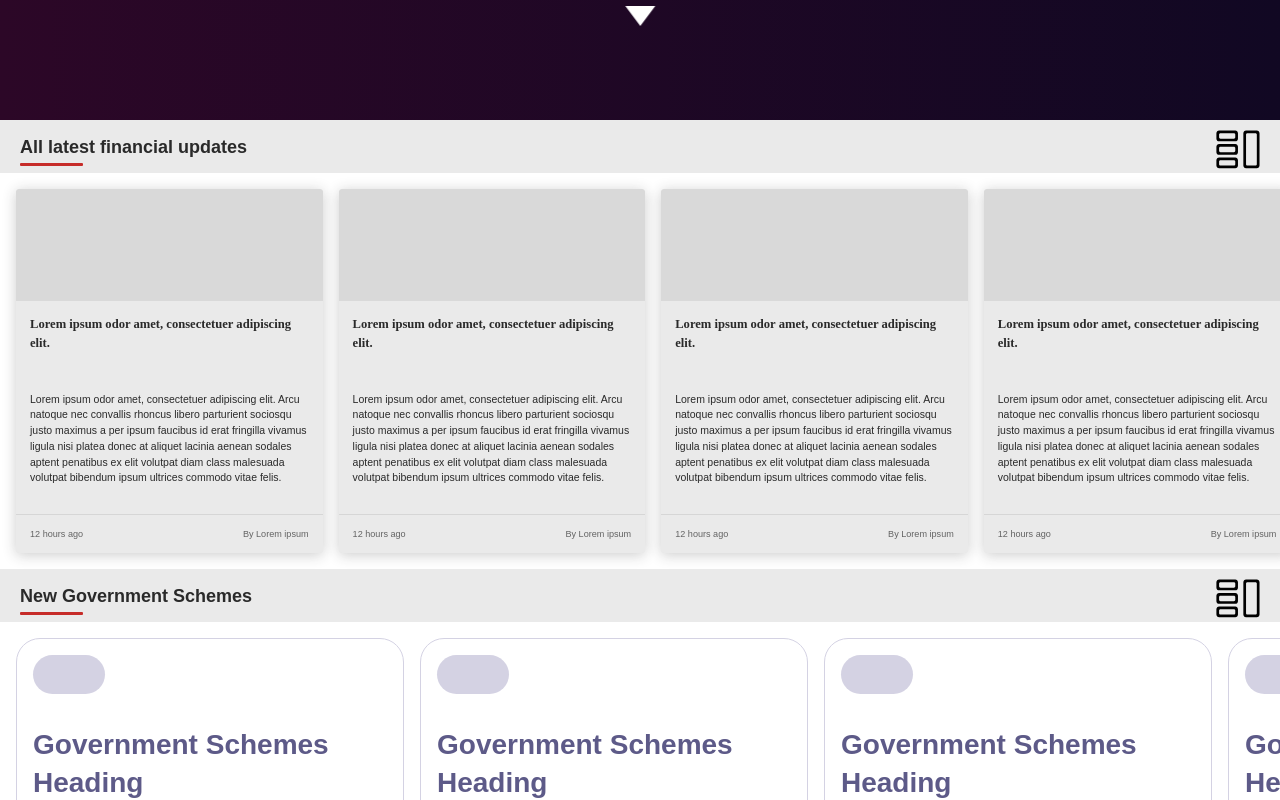
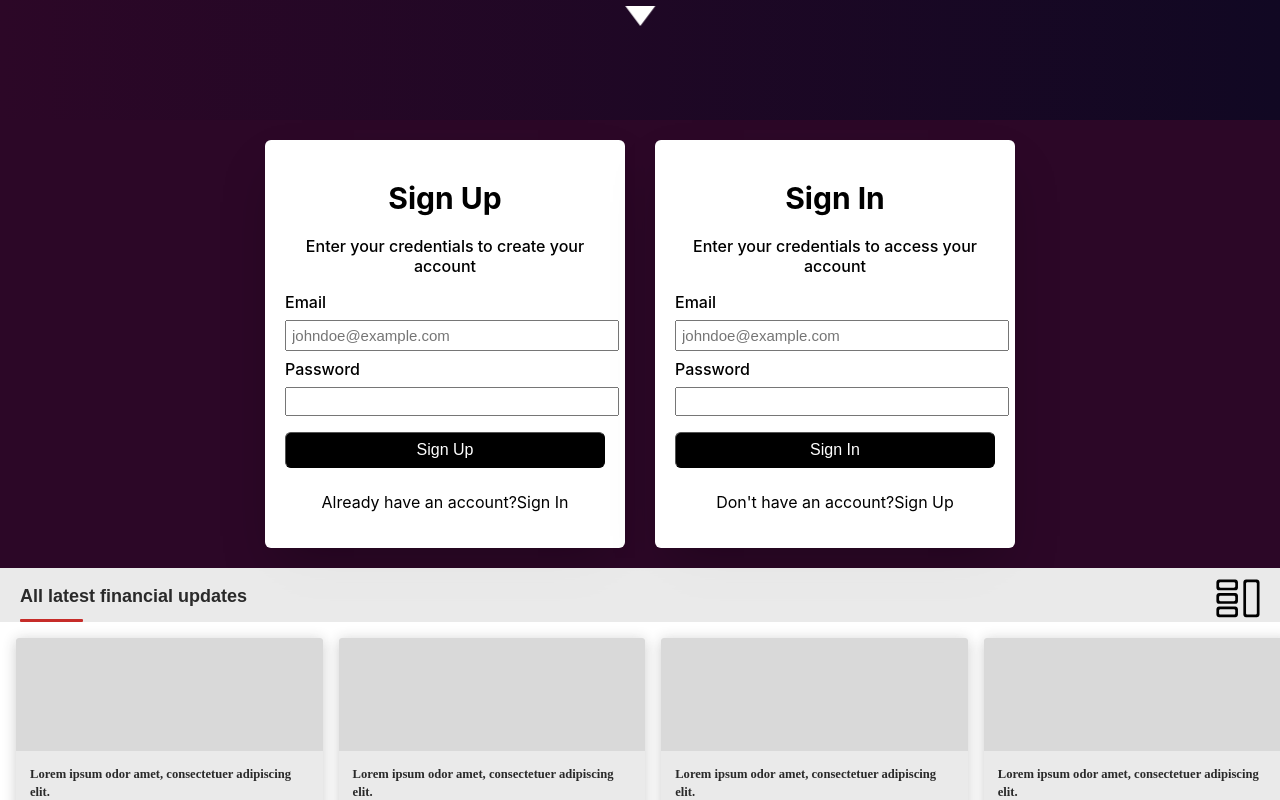
Before and after one commit to divyansh-2005/FinNews, a React (Create React App) app in the folder frontend/: page / in a window 1280 px wide. Shown: the part 680-1480 px from the top of the page. Built offline with nearby package versions, Linux system fonts and the light colour scheme.

Commit message:
added sign up and sign in section with functionality

```diff
--- /dev/null
+++ b/frontend/src/components/Auth/Auth.css
@@ -0,0 +1,15 @@
+.main-container{
+    display: flex;
+    flex-direction: row;
+    width: 100%;
+    justify-content:center;
+    gap: 10px;
+    background-color:rgb(44, 7, 39);
+    padding-top: 10px;
+    padding-bottom: 10px;
+}
+@media(max-width:768px){
+    .main-container{
+        flex-direction: column;
+    }
+}
--- /dev/null
+++ b/frontend/src/components/Auth/Auth.jsx
@@ -0,0 +1,13 @@
+import React from 'react'
+import SignUp from '../SignUp/SignUp.jsx'
+import SignIn  from "../SignIn/SignIn.jsx"
+import "./Auth.css"
+function Auth() {
+  return (
+    <div className='main-container'>
+        <SignUp></SignUp>
+        <SignIn></SignIn>
+    </div>
+  )
+}
+export default Auth
--- /dev/null
+++ b/frontend/src/components/SignIn/SignIn.css
@@ -0,0 +1,73 @@
+.container{
+    display: flex;
+    flex-direction: column;
+    justify-content: center;
+    align-items: center;
+    background-color:rgb(44, 7, 39);
+    padding: 10px;
+
+}
+.card{
+    padding-top: 1.25rem;
+    padding-bottom: 1.25rem;
+    padding-left: 1.25rem;
+    padding-right: 1.25rem;
+    border-radius: 0.375rem;
+    border-width: 1px;
+    width: 20rem;
+    height: fit-content;
+    background-color: #ffffff;
+    box-shadow: 0 25px 50px -12px rgba(0, 0, 0, 0.25);
+}
+h1{
+    font-size: 1.875rem;
+    line-height: 2.25rem;
+    font-weight: 700;
+    text-align: center;
+
+}
+.info{
+    text-align: center;
+    font-weight: 500;
+}
+.warning{
+    font-size: 14px;
+    line-height: 1rem;
+    color: #EF4444;
+    font-weight: 500;
+}
+.email{
+    padding: 5px;
+    margin-top: 0.5rem;
+    margin-bottom: 0.5rem;
+    width: 100%;
+    font-size: 15px;
+}
+.password{
+    margin-top: 0.5rem;
+    margin-bottom: 0.5rem;
+    width: 100%;
+    padding: 5px;
+}
+.btn{
+    padding: 8px;
+    margin-top: 0.5rem;
+    margin-bottom: 0.5rem;
+    border-radius: 0.375rem;
+    border-width: 1px;
+    width: 100%;
+    text-align: center;
+    color: #ffffff;
+    background-color: #000000;
+    cursor: pointer;
+    font-size: 16px;
+}
+.btn:hover{
+    opacity: 0.9;
+}
+label{
+        font-weight: 500;
+}
+.query{
+    text-align: center;
+}
--- /dev/null
+++ b/frontend/src/components/SignIn/SignIn.jsx
@@ -0,0 +1,48 @@
+import React, { useState} from 'react'
+import { useRef } from 'react'
+import "./SignIn.css"
+function SignUp() {
+  let emailinput=useRef();
+  let passwordinput=useRef();
+  const [email,setemail]=useState(false)
+  const [password,setPassword]=useState(false)
+  return (
+    <>
+      <div className='container'>
+           <div className='card'>
+                  <h1>Sign In</h1>
+                  <p className='info'>Enter your credentials to access your account</p>
+                  <label htmlFor="email" >Email</label>
+            <div className='mb-1 p-0'>
+                <input type="text" ref={emailinput} className='email' id='email' placeholder='johndoe@example.com' /><br />
+                {email  && <p className='warning'>Email is required</p> }
+            </div>
+            <label htmlFor="password" className='font-medium'>Password</label><br />
+            <div className='p-0 mb-1 '>
+                  <input type="password" ref={passwordinput} className='password' id='password'  /><br />
+                  {password && <p className='warning'>Password is required</p> }
+            </div>
+                  <button onClick={()=>{
+                     if(emailinput.current.value==''){
+                          setemail(true);
+                          setTimeout(() => {
+                           setemail(!true);
+                        }, 3000);
+                        return ;
+                      }
+                       if(passwordinput.current.value==''){
+                                  setPassword(true);
+                                  setTimeout(() => {
+                                     setPassword(!true);
+                                  }, 3000);
+                                  return ;
+                                }
+                  }} className=' btn'>Sign In</button>
+                  <p className='query'>Don't have an account?Sign Up</p>
+           </div>
+      </div>
+    </>
+  )
+}
+
+export default SignUp
--- /dev/null
+++ b/frontend/src/components/SignUp/SignUp.css
@@ -0,0 +1,72 @@
+.container{
+    display: flex;
+    flex-direction: column;
+    justify-content: center;
+    align-items: center;
+    background-color:rgb(44, 7, 39);
+    padding: 10px;
+}
+.card{
+    padding-top: 1.25rem;
+    padding-bottom: 1.25rem;
+    padding-left: 1.25rem;
+    padding-right: 1.25rem;
+    border-radius: 0.375rem;
+    border-width: 1px;
+    width: 20rem;
+    height: fit-content;
+    background-color: #ffffff;
+    box-shadow: 0 25px 50px -12px rgba(0, 0, 0, 0.25);
+}
+h1{
+    font-size: 1.875rem;
+    line-height: 2.25rem;
+    font-weight: 700;
+    text-align: center;
+
+}
+.info{
+    text-align: center;
+    font-weight: 500;
+}
+.warning{
+    font-size: 14px;
+    line-height: 1rem;
+    color: #EF4444;
+    font-weight: 500;
+}
+.email{
+    padding: 5px;
+    margin-top: 0.5rem;
+    margin-bottom: 0.5rem;
+    width: 100%;
+    font-size: 15px;
+}
+.password{
+    margin-top: 0.5rem;
+    margin-bottom: 0.5rem;
+    width: 100%;
+    padding: 5px;
+}
+.btn{
+    padding: 8px;
+    margin-top: 0.5rem;
+    margin-bottom: 0.5rem;
+    border-radius: 0.375rem;
+    border-width: 1px;
+    width: 100%;
+    text-align: center;
+    color: #ffffff;
+    background-color: #000000;
+    cursor: pointer;
+    font-size: 16px;
+}
+.btn:hover{
+    opacity: 0.9;
+}
+label{
+        font-weight: 500;
+}
+.query{
+    text-align: center;
+}
--- /dev/null
+++ b/frontend/src/components/SignUp/SignUp.jsx
@@ -0,0 +1,48 @@
+import React, { useState} from 'react'
+import { useRef } from 'react'
+import "./SignUp.css"
+function SignUp() {
+  let emailinput=useRef();
+  let passwordinput=useRef();
+  const [email,setemail]=useState(false)
+  const [password,setPassword]=useState(false)
+  return (
+    <>
+      <div className='container'>
+           <div className='card'>
+                  <h1>Sign Up</h1>
+                  <p className='info'>Enter your credentials to create your account</p>
+                  <label htmlFor="email" >Email</label>
+            <div className='mb-1 p-0'>
+                <input type="text" ref={emailinput} className='email' id='email' placeholder='johndoe@example.com' /><br />
+                {email  && <p className='warning'>Email is required</p> }
+            </div>
+            <label htmlFor="password" className='font-medium'>Password</label><br />
+            <div className='p-0 mb-1 '>
+                  <input type="password" ref={passwordinput} className='password' id='password'  /><br />
+                  {password && <p className='warning'>Password is required</p> }
+            </div>
+                  <button onClick={()=>{
+                     if(emailinput.current.value==''){
+                          setemail(true);
+                          setTimeout(() => {
+                           setemail(!true);
+                        }, 3000);
+                        return ;
+                      }
+                       if(passwordinput.current.value==''){
+                                  setPassword(true);
+                                  setTimeout(() => {
+                                     setPassword(!true);
+                                  }, 3000);
+                                  return ;
+                                }
+                  }} className=' btn'>Sign Up</button>
+                  <p className='query'>Already have an account?Sign In</p>
+           </div>
+      </div>
+    </>
+  )
+}
+
+export default SignUp
--- a/frontend/src/pages/Home.jsx
+++ b/frontend/src/pages/Home.jsx
@@ -6,12 +6,13 @@ import GovSchemes from '../components/New-Government-Schemes/GovSchemes'
 import StartUp from '../components/StartUp-Insights/StartUp'
 import DailyNews from '../components/Daily-NewsLetter/DailyNews'
 import Footer from '../components/Footer/Footer'
-
+import Auth from '../components/Auth/Auth.jsx'
 function Home() {
   return (
     <>
         <Header />
         <Herosection />
+        <Auth></Auth>
         <Finiance />
         <GovSchemes/>
         <StartUp />
```
